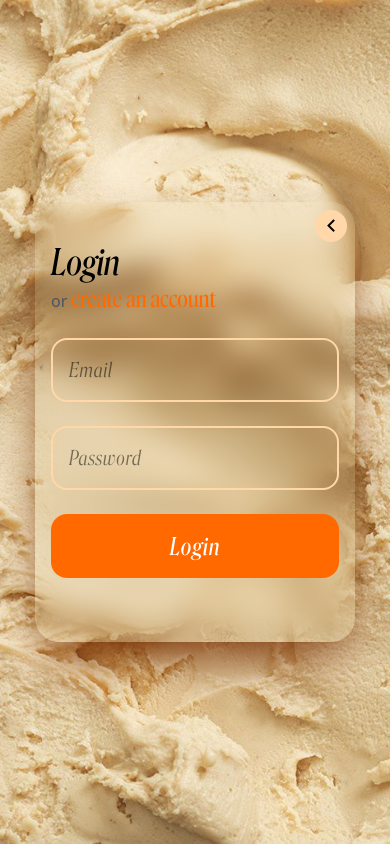
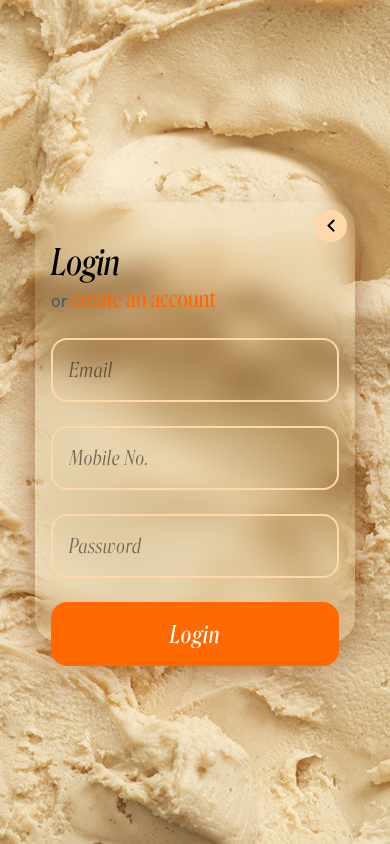
Before and after one commit to DebayanSaha/Bite-Craft, a React app in the folder frontend/: page /partner/login in a window 390 px wide. Built offline with nearby package versions, Linux system fonts and the light colour scheme; the HTML template or start-up script is replaced by a standard one.

Commit message:
Build 1.6

```diff
--- a/frontend/src/pages/food-partner/PartnerLogin.jsx
+++ b/frontend/src/pages/food-partner/PartnerLogin.jsx
@@ -5,6 +5,7 @@ const PartnerLogin = () => {
   const nav = useNavigate();
   const [formData, setformData] = useState({
     email: "",
+    phoneNo: "",
     password: ""
   });
 
@@ -20,6 +21,7 @@ const PartnerLogin = () => {
     console.log("Login Data:", formData);
     setformData({
       email: "",
+      phoneNo: "",
       password: ""
     })
   }
@@ -35,7 +37,7 @@ const PartnerLogin = () => {
         </h1>
         <p className="text-gray-600 mb-6 md:text-center">
           or{" "}
-          <span onClick={()=>nav('/user/register')} className="text-orange-500 text-2xl md:text-3xl font-[font7] cursor-pointer">
+          <span onClick={()=>nav('/partner/register')} className="text-orange-500 text-2xl md:text-3xl font-[font7] cursor-pointer">
             create an account
           </span>
         </p>
@@ -52,6 +54,17 @@ const PartnerLogin = () => {
 
             />
           </div>
+          <div>
+            <input className="w-full rounded-2xl border-2 border-orange-200 focus:border-orange-400 px-4 py-4 text-black font-[font6] text-xl tracking-[1px]"
+                type="bigInt"
+                name="phoneNo"
+                placeholder="Mobile No."
+                value={formData.phoneNo}
+                onChange={handleChange}
+                required
+
+              />
+            </div>
 
           {/* Password */}
           <div>
```
